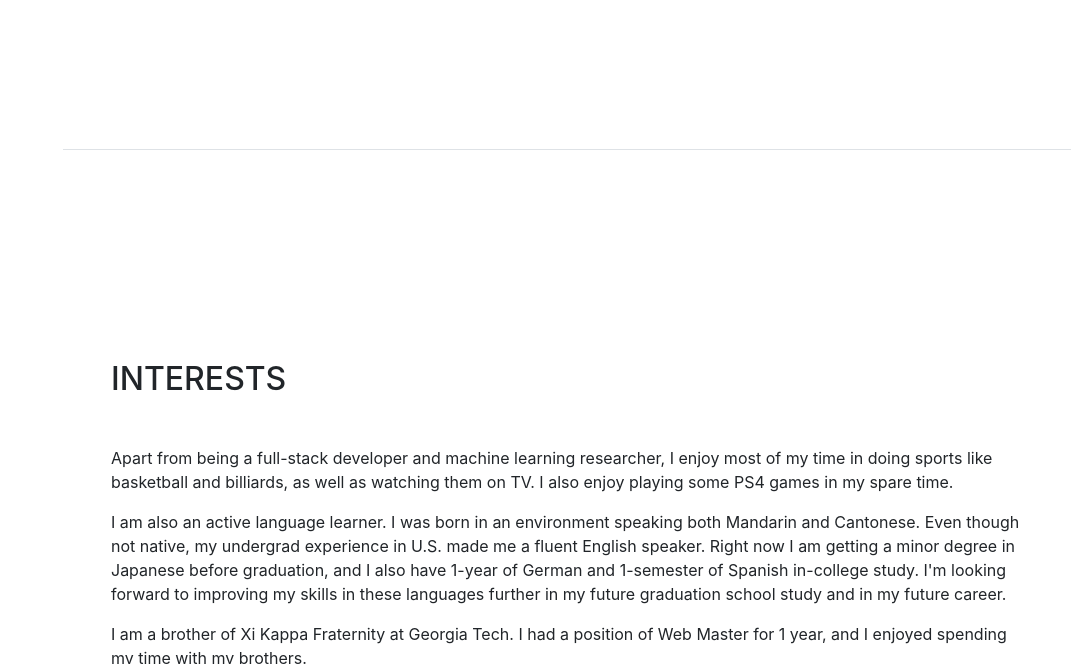
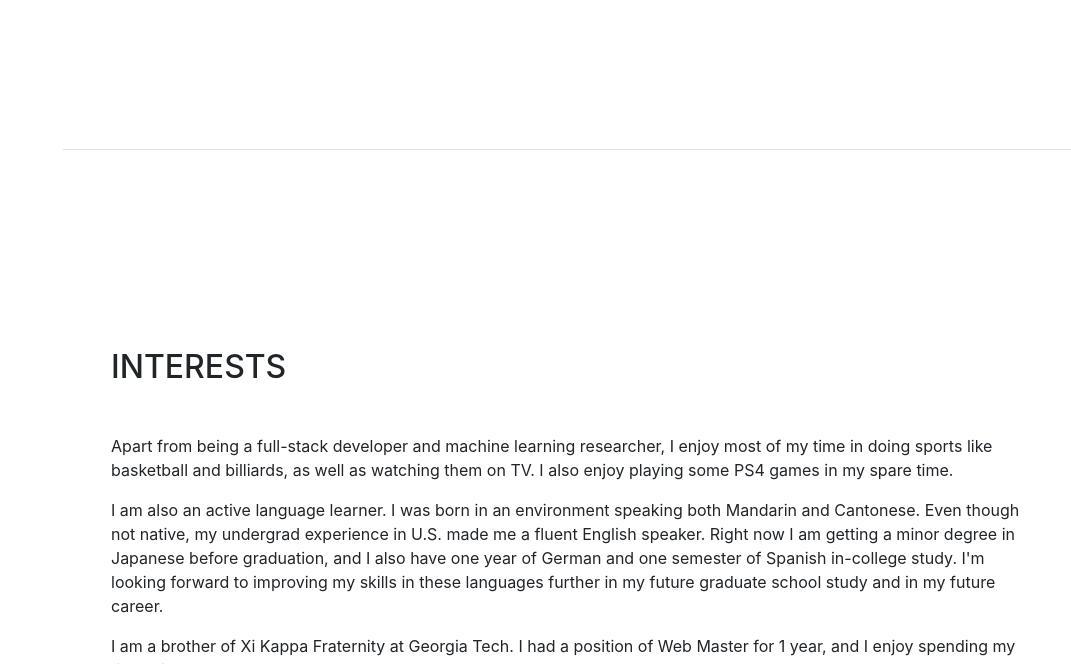
Before and after one commit to CinaShi/CinaShi.github.io, a website with bundled scripts: page index.html in a window 1280 px wide. Shown: the part 5634-6298 px from the top of the page, without its empty margins (209-1280 px from the left). Built offline with nearby package versions, Linux system fonts and the light colour scheme; a web font is replaced by a local one.

Commit message:
some typos fixed

```diff
--- a/index.html
+++ b/index.html
@@ -294,8 +294,8 @@
         <div class="my-auto">
           <h2 class="mb-5">Interests</h2>
           <p>Apart from being a full-stack developer and machine learning researcher, I enjoy most of my time in doing sports like basketball and billiards, as well as watching them on TV. I also enjoy playing some PS4 games in my spare time.</p>
-          <p>I am also an active language learner. I was born in an environment speaking both Mandarin and Cantonese. Even though not native, my undergrad experience in U.S. made me a fluent English speaker. Right now I am getting a minor degree in Japanese before graduation, and I also have 1-year of German and 1-semester of Spanish in-college study. I'm looking forward to improving my skills in these languages further in my future graduation school study and in my future career.</p>
-          <p class="mb-0">I am a brother of Xi Kappa Fraternity at Georgia Tech. I had a position of Web Master for 1 year, and I enjoyed spending my time with my brothers.</p>
+          <p>I am also an active language learner. I was born in an environment speaking both Mandarin and Cantonese. Even though not native, my undergrad experience in U.S. made me a fluent English speaker. Right now I am getting a minor degree in Japanese before graduation, and I also have one year of German and one semester of Spanish in-college study. I'm looking forward to improving my skills in these languages further in my future graduate school study and in my future career.</p>
+          <p class="mb-0">I am a brother of Xi Kappa Fraternity at Georgia Tech. I had a position of Web Master for 1 year, and I enjoy spending my time with my brothers.</p>
           <span class="d-none d-lg-block">
                 <img class="img-fluid" src="img/XKLogo.jpg" alt="" style="width:30%">
               </span>
```
